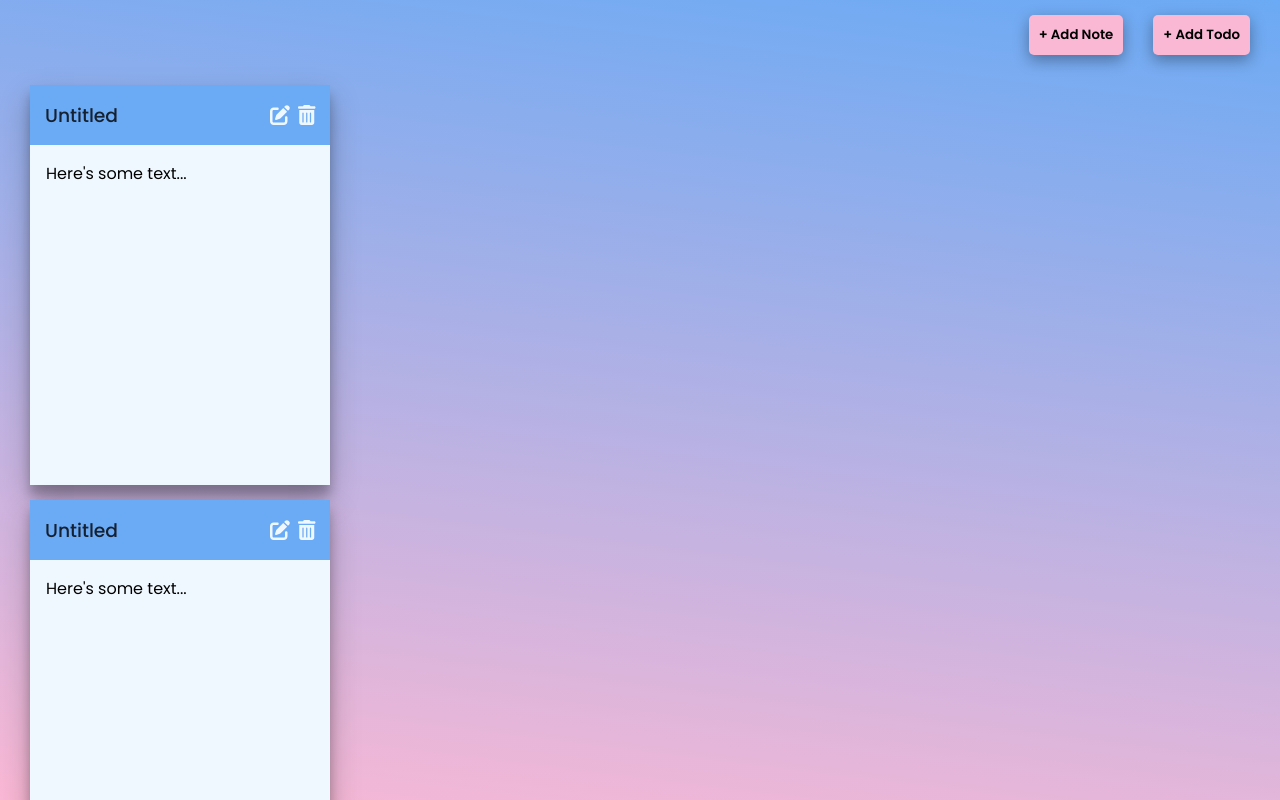
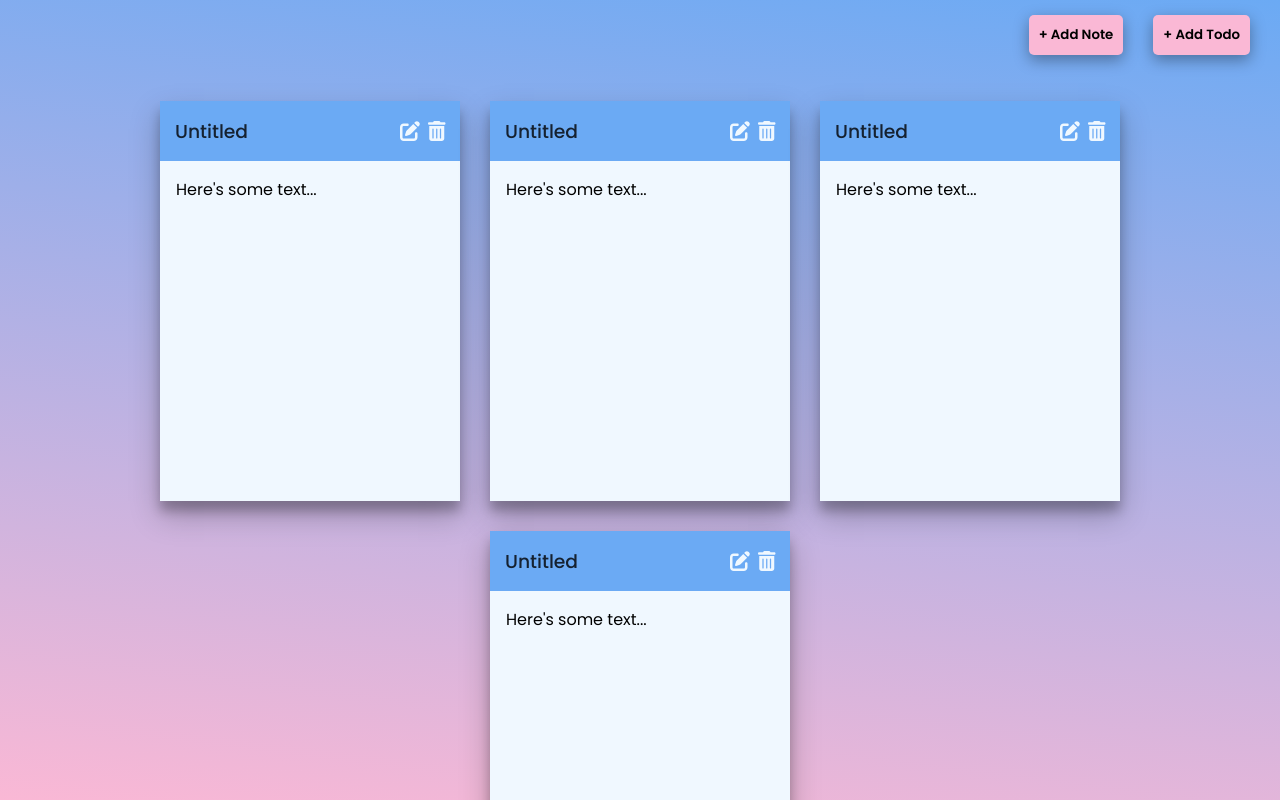
Before and after one commit to marijahavaic/notes-todo-app, a React (Create React App) app: page / in a window 1280 px wide. Shown: the top 800 px of the page. Built offline with nearby package versions, Linux system fonts and the light colour scheme.

Commit message:
Style NotesList component

```diff
--- a/src/Components/NotesList.js
+++ b/src/Components/NotesList.js
@@ -2,7 +2,7 @@ import React from 'react';
 
 import Note from './Note';
 
-// import '../Style/NoteList.css';
+import '../Style/NotesList.css';
 
 class NoteList extends React.Component {
 
@@ -12,6 +12,7 @@ class NoteList extends React.Component {
             <Note />
             <Note />
             <Note />
+            <Note />
         </div>
         )
     }
--- a/src/Style/NoteList.css
+++ /dev/null
@@ -1,50 +0,0 @@
-.Note
-{
-    width: 300px;
-    height: 400px;
-    margin: 15px;
-    background-color: aliceblue;
-    box-shadow: rgba(0, 0, 0, 0.25) 0px 14px 28px, rgba(0, 0, 0, 0.22) 0px 10px 10px;
-    font-family: 'Poppins', sans-serif;
-}
-
-.Note .Header {
-    height: 30px;
-    background-color: rgba(107,170,244,1);
-    text-align: left;
-    padding: 15px;
-    display: flex;
-    justify-content: space-between;
-    align-items: center;
-}
-
-.Note .Header h3 {
-    margin: 0;
-    padding: 0;
-    font-weight: 500;
-    color: #000;
-    opacity: 0.8;
-}
-
-.Note .Header .Icons {
-    font-size: 20px;
-    color: aliceblue;
-}
-
-.Note .Header .Icons .Icon {
-    padding-left: 8px;
-}
-
-.Note .Header .Icons .Icon:active {
-    transform: scale(0.95);
-}
-
-.Note .Header .Icons .Icon:hover {
-    color: #000;
-    opacity: 0.5;
-}
-
-.Note .Body {
-    margin: 0 16px;
-    text-align: justify;
-}
--- /dev/null
+++ b/src/Style/NotesList.css
@@ -0,0 +1,8 @@
+.NoteList
+{
+    display: flex;
+    margin: 16px;
+    flex-wrap: wrap;
+    justify-content: center;
+    align-items: center;
+}
```
